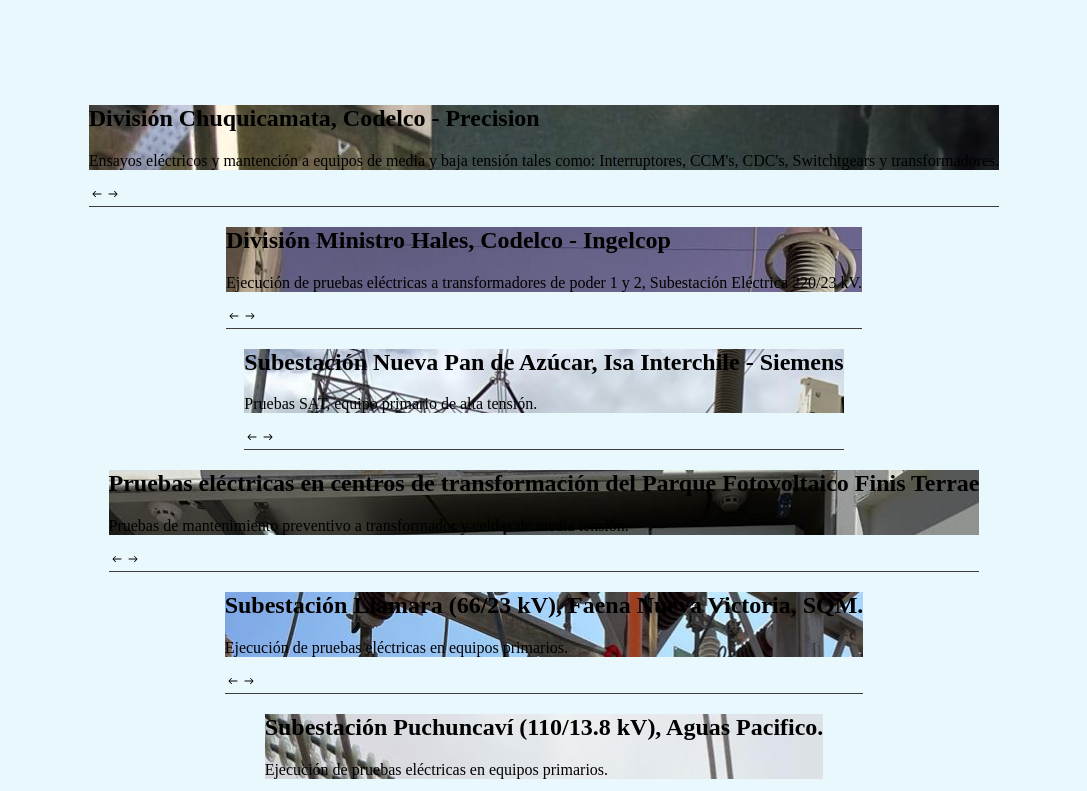
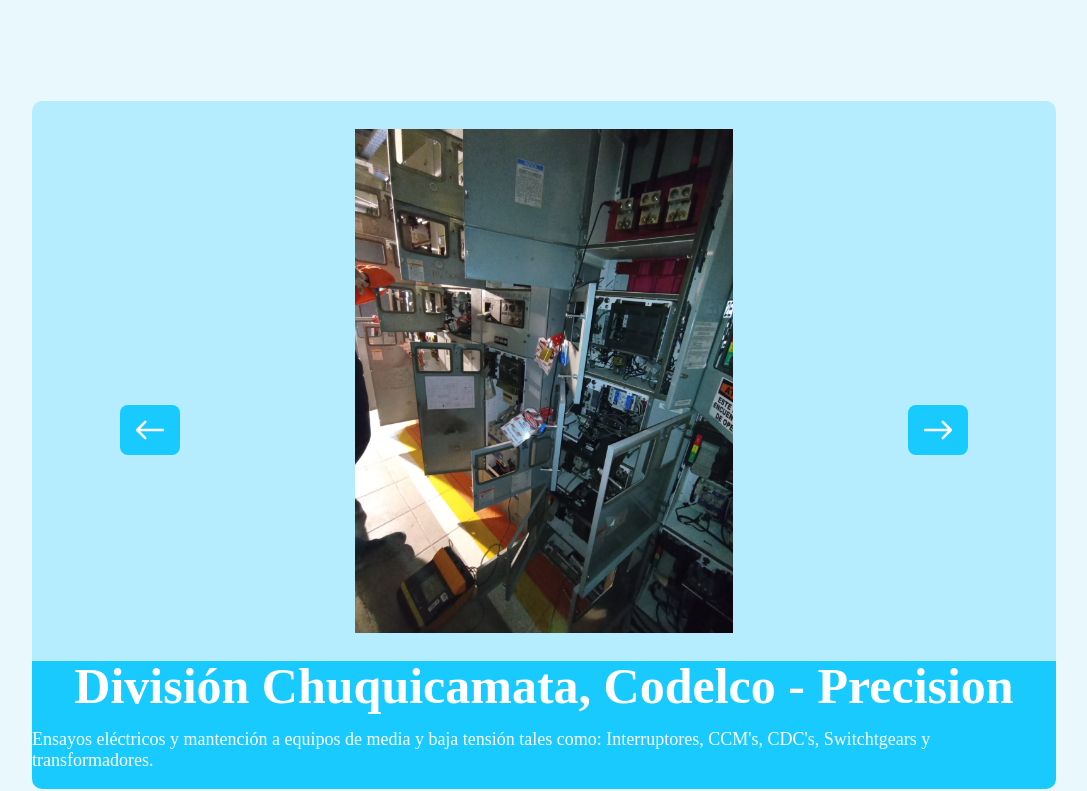
Before and after one commit to Bernullys/hvtest-github, a React (Vite) app: page /proyectos in a window 1280 px wide. Shown: the part 329-1120 px from the top of the page, without its empty margins (96-1183 px from the left). Built offline with nearby package versions, Linux system fonts and the light colour scheme.

Commit message:
fixing projects

```diff
--- a/src/Components/CardProjects/CardProjects.jsx
+++ b/src/Components/CardProjects/CardProjects.jsx
@@ -1,21 +1,24 @@
 import { NavLink } from "react-router-dom"
 import styles from "./CardProjects.module.css"
 
-function CardProjects ( { project, description, backgroundImage, imagesList}) {
+function CardProjects ( { project, description, backgroundImage}) {
 
     const inlineContainerStyles = {
         background: `url(${backgroundImage})`,
         backgroundSize: "cover",
-        backgroundPosition: "top",
+        backgroundRepeat: "no-repeat",
+        backgroundPosition: "center",
         opacity: "1"
     }
 
     return (
-        <section className={styles.card_home_project_container} style={inlineContainerStyles}>
-            <section className={styles.card_home_project_info}>
-                <h2 className={styles.card_home_project_title}>{project}</h2>
-                <p className={styles.card_home_project_description}>{description}</p>
-
+        <section className={styles.card_project_container}>
+            <section className={styles.card_project_image_container}>
+                <img src={backgroundImage} alt="Project-Image" className={styles.card_project_image}/>
+            </section>
+            <section className={styles.card_project_info}>
+                <h2 className={styles.card_project_title}>{project}</h2>
+                <p className={styles.card_project_description}>{description}</p>
             </section>
         </section>
     )
--- a/src/Components/CardProjects/CardProjects.module.css
+++ b/src/Components/CardProjects/CardProjects.module.css
@@ -1,55 +1,56 @@
 .card_project_container {
     display: flex;
     flex-direction: column;
-    justify-content: end;
+    justify-content: center;
     align-items: center;
+    height: 90vh;
+    margin-bottom: 10vh;
+}
 
+.card_project_image_container {
+    height: 70vh;
+    width: 80vw;
+    overflow: hidden;
+    background: rgba(24, 202, 255, 0.25);
+    display: flex;
+    justify-content: center;
+    align-items: center;
+    padding-top: 0px;
+    margin: 0;
+    border-radius: 10px 10px 0 0;
+}
+
+.card_project_image {
+    height: 90%;
 }
 
 .card_project_info {
     display: flex;
     flex-direction: column;
-    justify-content: end;
+    justify-content: center;
     align-items: center;
-    text-align: center;
-    width: 100%;
-    margin: 24px 0 24px 0;
+    justify-content: center;
+    width: 80vw;
+    background: #18CAFF;
+    border-radius: 0 0 10px 10px;
 }
 
 .card_project_title {
-    color: #3D3D3D;
+    color: #FFF;
     font-family: "futuraLtBt";
     font-size: 50px;
     font-style: normal;
     font-weight: 700;
     line-height: 50px;
     margin: 0;
+    text-align: center;
 }
 
 .card_project_description {
-    color: #3D3D3D;
+    color: #FFF;
     font-family: "futuraLtBt";
     font-size: 18px;
     font-style: normal;
     font-weight: 400;
     line-height: normal;
-    margin-bottom: 32px;
 }
-
-.transparent_button {
-    width: 189px;
-    height: 55px;
-    padding: 5px;
-    border-radius: 89px;
-    border: 0.888px solid #3D3D3D;
-    color: #3D3D3D;
-    text-align: center;
-    font-family: "futuraLtBt";
-    font-size: 20px;
-    font-style: normal;
-    font-weight: 700;
-    line-height: normal;
-    background: transparent;
-    cursor: pointer;
-    margin-bottom: 12px;
-}
--- a/src/Components/ImageSlider/ImageSlider.jsx
+++ b/src/Components/ImageSlider/ImageSlider.jsx
@@ -4,6 +4,7 @@
 import styles from "./ImageSlider.module.css"
 
 function ImageSlider ({ imagesList }) {
+
 
     const cardHomeProjectsProps = [
         {
--- a/src/Components/ProjectsPage/ProjectsPage.jsx
+++ b/src/Components/ProjectsPage/ProjectsPage.jsx
@@ -10,7 +10,7 @@
 
     useEffect(() => {
         const initialIndices = {};
-        cardHomeProjectsProps.forEach(project => {
+        cardProjectsProps.forEach(project => {
             initialIndices[project.id] = 0;
         });
         setProjectImageIndices(initialIndices);
@@ -19,18 +19,18 @@
     function nextImage(projectId) {
         setProjectImageIndices(prevState => ({
             ...prevState,
-            [projectId]: (prevState[projectId] + 1) % cardHomeProjectsProps.find(p => p.id === projectId).backgroundImage.length
+            [projectId]: (prevState[projectId] + 1) % cardProjectsProps.find(p => p.id === projectId).backgroundImage.length
         }));
     }
 
     function prevImage(projectId) {
         setProjectImageIndices(prevState => ({
             ...prevState,
-            [projectId]: (prevState[projectId] - 1 + cardHomeProjectsProps.find(p => p.id === projectId).backgroundImage.length) % cardHomeProjectsProps.find(p => p.id === projectId).backgroundImage.length
+            [projectId]: (prevState[projectId] - 1 + cardProjectsProps.find(p => p.id === projectId).backgroundImage.length) % cardProjectsProps.find(p => p.id === projectId).backgroundImage.length
         }));
     }
 
-    const cardHomeProjectsProps = [
+    const cardProjectsProps = [
         {
             id: 11,
             project: "División Chuquicamata, Codelco - Precision",
@@ -136,13 +136,13 @@
             </section>
             <section className={styles.projects_container}>
                 {
-                    cardHomeProjectsProps.map((project, index) => (
-                        <section key={index} className={styles.projects_text_container}>
+                    cardProjectsProps.map((project, index) => (
+                        <section key={index} className={styles.projects_cards_container}>
                             <CardProjects
                                 project={project.project}
                                 description={project.description}
                                 backgroundImage={project.backgroundImage[projectImageIndices[project.id]]}
-                        />
+                            />
                             <IoIosArrowRoundBack className={styles.card_arrow_left} onClick={() => prevImage(project.id)}/>
                             <IoIosArrowRoundForward className={styles.card_arrow_right} onClick={() => nextImage(project.id)}/>
                         </section>
--- a/src/Components/ProjectsPage/ProjectsPage.module.css
+++ b/src/Components/ProjectsPage/ProjectsPage.module.css
@@ -41,21 +41,39 @@
 .projects_container {
     display: flex;
     flex-direction: column;
-    justify-content: center;
-    align-items: center;
-    width: 100%;
 }
 
-.projects_slider_images_container {
+.projects_cards_container {
     display: flex;
     flex-direction: column;
-    justify-content: center;
-    align-items: center;
-    width: 100%;;
-    margin-top: 56px;
+    justify-content: space-around;
+    position: relative;
 }
 
-.projects_text_container {
-    border-bottom: 1px solid #3D3D3D;
+.card_arrow_left {
+    position: absolute;
+    left: 15%;
+    top: 40%;
+    margin: 0 24px 0 24px;
+    background: #18caff;
+    color: #FFF;
+    width: 60px;
+    height: 50px;
+    flex-shrink: 0;
+    border-radius: 8px;
+    cursor: pointer;
+}
 
+.card_arrow_right {
+    position: absolute;
+    right: 15%;
+    top: 40%;
+    margin: 0 24px 0 24px;
+    background: #18caff;
+    color: #FFF;
+    width: 60px;
+    height: 50px;
+    flex-shrink: 0;
+    border-radius: 8px;
+    cursor: pointer;
 }
--- a/src/Components/UsPage/UsPage.jsx
+++ b/src/Components/UsPage/UsPage.jsx
@@ -12,13 +12,13 @@
     {
         name: "Jose Manuel Freitez",
         position: "Ingeniero Eléctricista",
-        profileImage: "../../../public/assets/leonardo.jpeg",
+        profileImage: "../../../public/assets/Jose-Manuel-Image.jpeg",
         linkTolinkedin: "https://www.linkedin.com/in/jos%C3%A9-manuel-freitez-martos-932190bb/"
     },
     {
         name: "Leonardo Alejandro Nuñez",
         position: "Ingeniero Eléctricista",
-        profileImage: "../../../public/assets/leonardo.jpeg",
+        profileImage: "../../../public/assets/Leonardo-Image.jpeg",
         linkTolinkedin: "https://www.linkedin.com/in/leonardo-alejandro-nu%C3%B1ez-araujo-0a465979/"
     }
 ]
```
Also changed, not shown: public/assets/Jose-Manuel-Image.jpeg (added), public/assets/Leonardo-Image.jpeg (renamed from public/assets/leonardo.jpeg).
